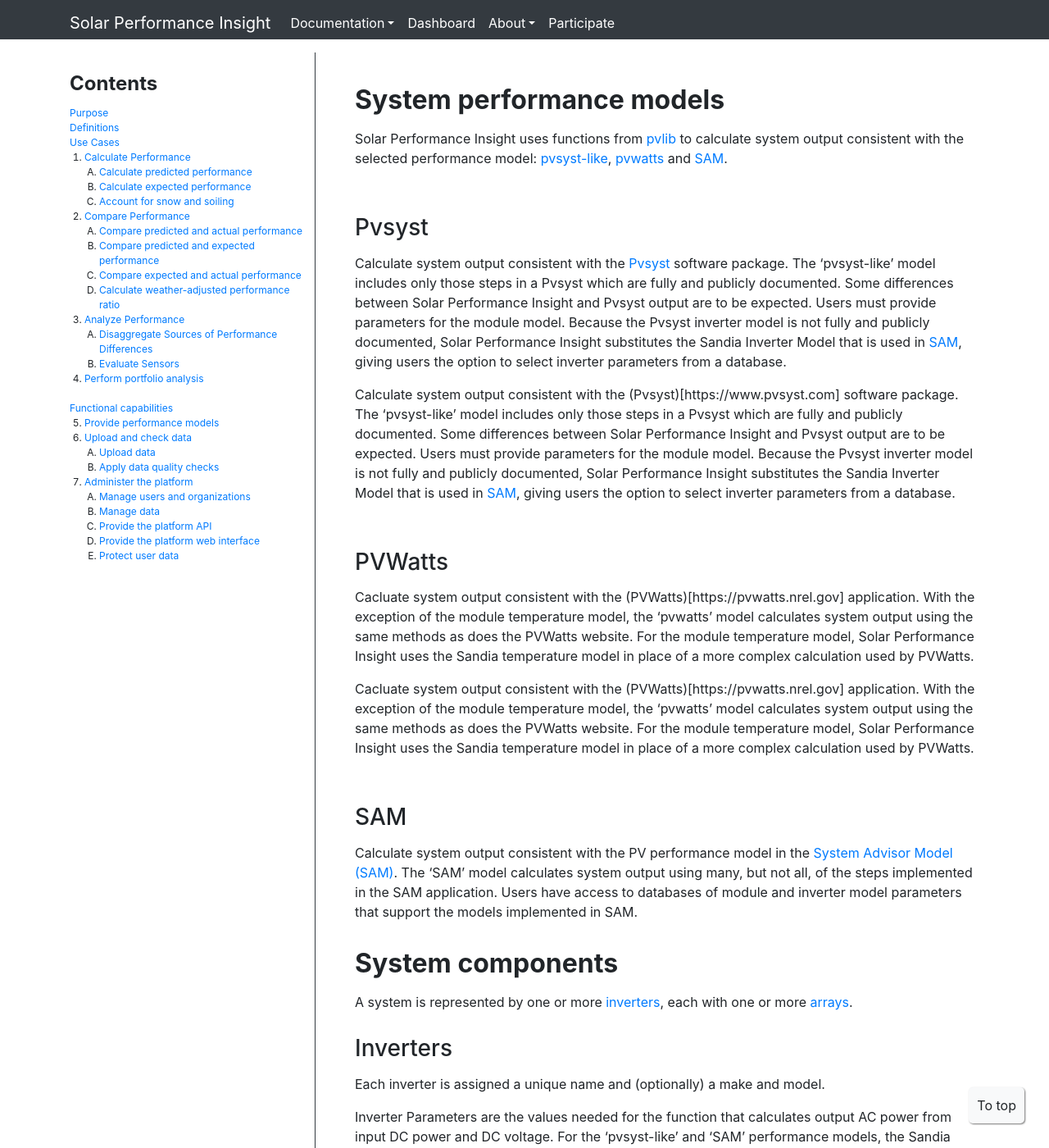
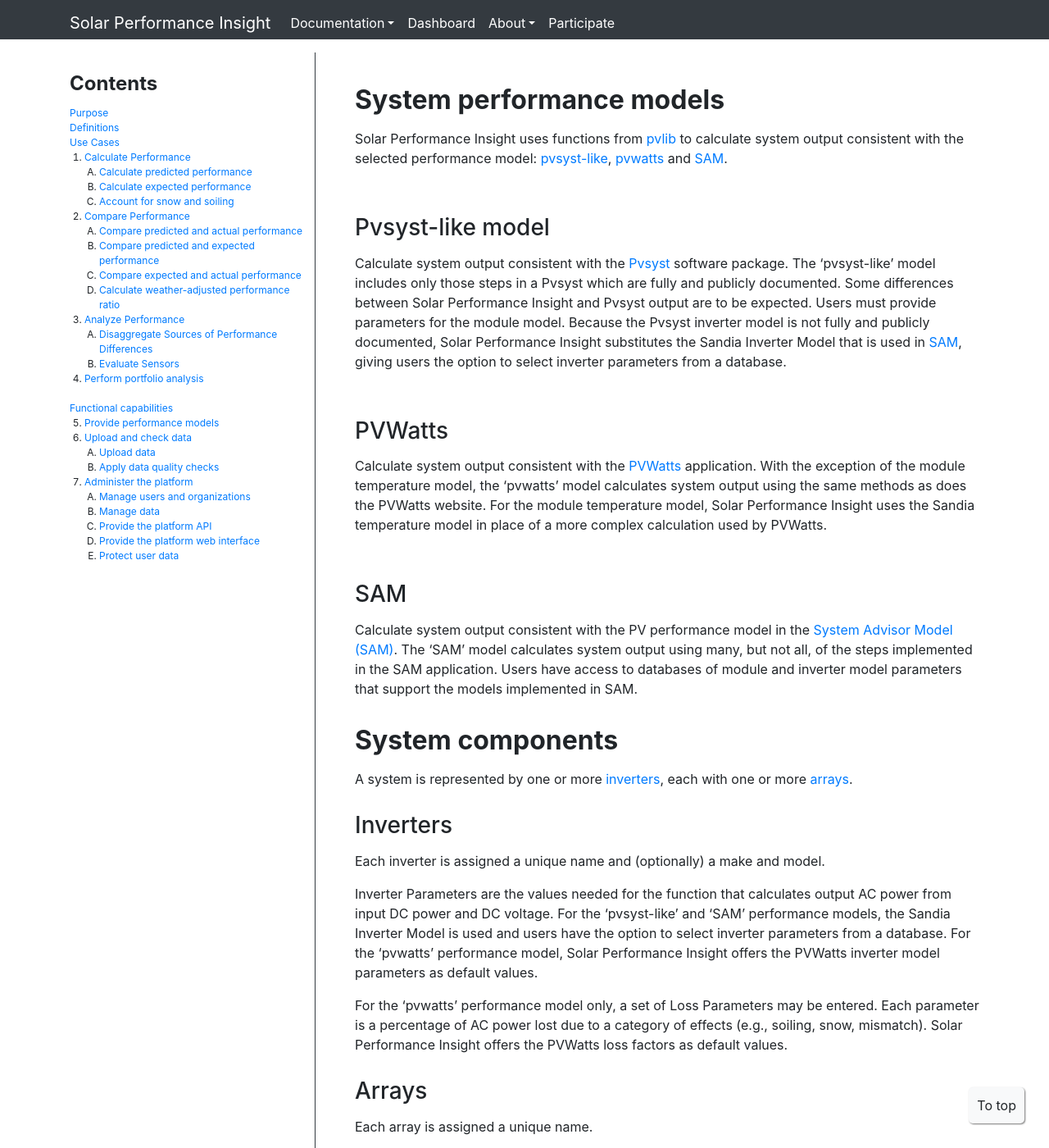
Before and after one commit to SolarPerformanceInsight/SolarPerformanceInsight.github.io, a Jekyll site: the page built from documentation/quickstart.md, in a window 1280 px wide and 1400 px high, scrolled down 766 px. Shown: the whole window at 82% size. Built offline with Jekyll 4.4.1, drawn with Linux system fonts in a browser that asks for light colours; some of the changed text lies outside the part shown.

Commit message:
Quickstart3 (#31)
* update news

* add logo for Hawaii PV Partners

* restructure homepage for documentation

* external link, outline of quickstart

* add quickstart_sidebar placeholder

* edits

```diff
--- a/documentation/quickstart.md
+++ b/documentation/quickstart.md
@@ -40,19 +40,15 @@ A PV system is defined by four sets of data:
 
 Solar Performance Insight uses functions from [pvlib](https://github.com/pvlib/pvlib-python.git) to calculate system output consistent with the selected performance model: [pvsyst-like](#pvsyst), [pvwatts](#pvwatts) and [SAM](#SAM).
 
-### Pvsyst {#pvsyst}
+### Pvsyst-like model {#pvsyst}
 {: .anchor}
 
 Calculate system output consistent with the [Pvsyst](https://www.pvsyst.com) software package. The 'pvsyst-like' model includes only those steps in a Pvsyst which are fully and publicly documented. Some differences between Solar Performance Insight and Pvsyst output are to be expected. Users must provide parameters for the module model. Because the Pvsyst inverter model is not fully and publicly documented, Solar Performance Insight substitutes the Sandia Inverter Model that is used in [SAM](#SAM), giving users the option to select inverter parameters from a database.
 
-Calculate system output consistent with the (Pvsyst)[https://www.pvsyst.com] software package. The 'pvsyst-like' model includes only those steps in a Pvsyst which are fully and publicly documented. Some differences between Solar Performance Insight and Pvsyst output are to be expected. Users must provide parameters for the module model. Because the Pvsyst inverter model is not fully and publicly documented, Solar Performance Insight substitutes the Sandia Inverter Model that is used in [SAM](#SAM), giving users the option to select inverter parameters from a database.
-
 ### PVWatts {#pvwatts}
 {: .anchor}
 
-Cacluate system output consistent with the (PVWatts)[https://pvwatts.nrel.gov] application. With the exception of the module temperature model, the 'pvwatts' model calculates system output using the same methods as does the PVWatts website. For the module temperature model, Solar Performance Insight uses the Sandia temperature model in place of a more complex calculation used by PVWatts.
-
-Cacluate system output consistent with the (PVWatts)[https://pvwatts.nrel.gov] application. With the exception of the module temperature model, the 'pvwatts' model calculates system output using the same methods as does the PVWatts website. For the module temperature model, Solar Performance Insight uses the Sandia temperature model in place of a more complex calculation used by PVWatts.
+Calculate system output consistent with the [PVWatts](https://pvwatts.nrel.gov) application. With the exception of the module temperature model, the 'pvwatts' model calculates system output using the same methods as does the PVWatts website. For the module temperature model, Solar Performance Insight uses the Sandia temperature model in place of a more complex calculation used by PVWatts.
 
 ### SAM {#SAM}
 {: .anchor}
@@ -123,7 +119,7 @@ Temperature model parameters are required for the model that calculates module t
 
 This workflow runs the performance model for the system using the weather you upload. Weather includes irradiance and temperature data, and can be uploaded once for the full system, by inverter, or by array.
 
-### Weather Data Upload {#weatherdataupload}
+### Upload Weather Data {#weatherdataupload}
 {: .anchor}
 
 Irradiance data must contain one of the following combinations:
@@ -153,13 +149,13 @@ Results are summarized by month. Summary results include:
 
 Detailed output can be downloaded in CSV or Arrow formats.
 
-SolarPerformanceInsight can make plots of time series of uploaded data and/or model results - click the **New Plot** button.
+Solar Performance Insight can make plots of time series of uploaded data and/or model results - click the **New Plot** button.
 
 
 ## Compare Performance {#compareperformance}
 {: .anchor}
 
-This workflow compares actual power (which you upload) to _reference_ or _modeled_ power. _Reference_ power is a record of modeled output from the system, usually done as part of the system design. _Modeled_ power is calculated by SolarPerformanceInsight from the weather data which you upload; see the [Calculate Performance](#calculateperformance) workflow for details.
+This workflow compares actual power (which you upload) to _reference_ or _modeled_ power. _Reference_ power is a record of modeled output from the system, usually done as part of the system design. _Modeled_ power is calculated by Solar Performance Insight from the weather data which you upload; see the [Calculate Performance](#calculateperformance) workflow for details.
 
 ### Compare Actual to Reference Performance
 
```
Also changed, not shown: other parts of documentation/quickstart.md (+13 -13 lines).
